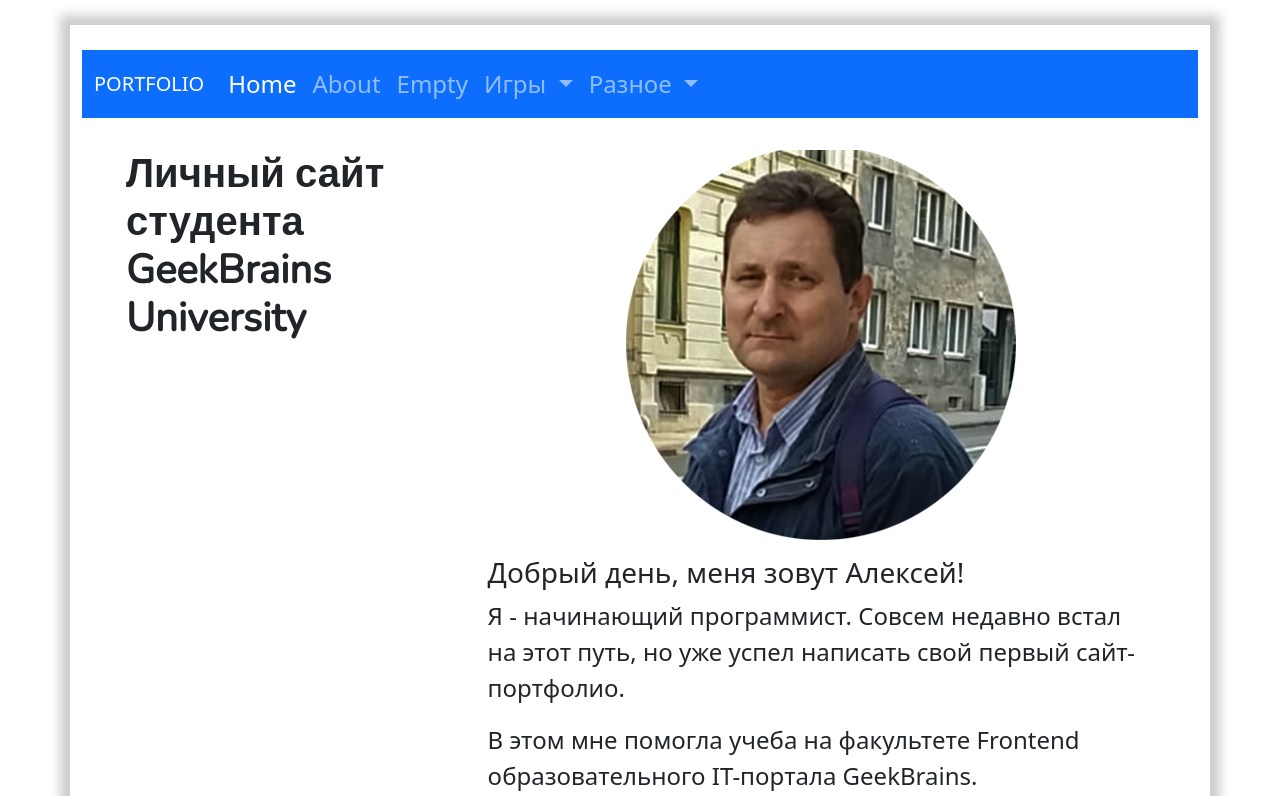
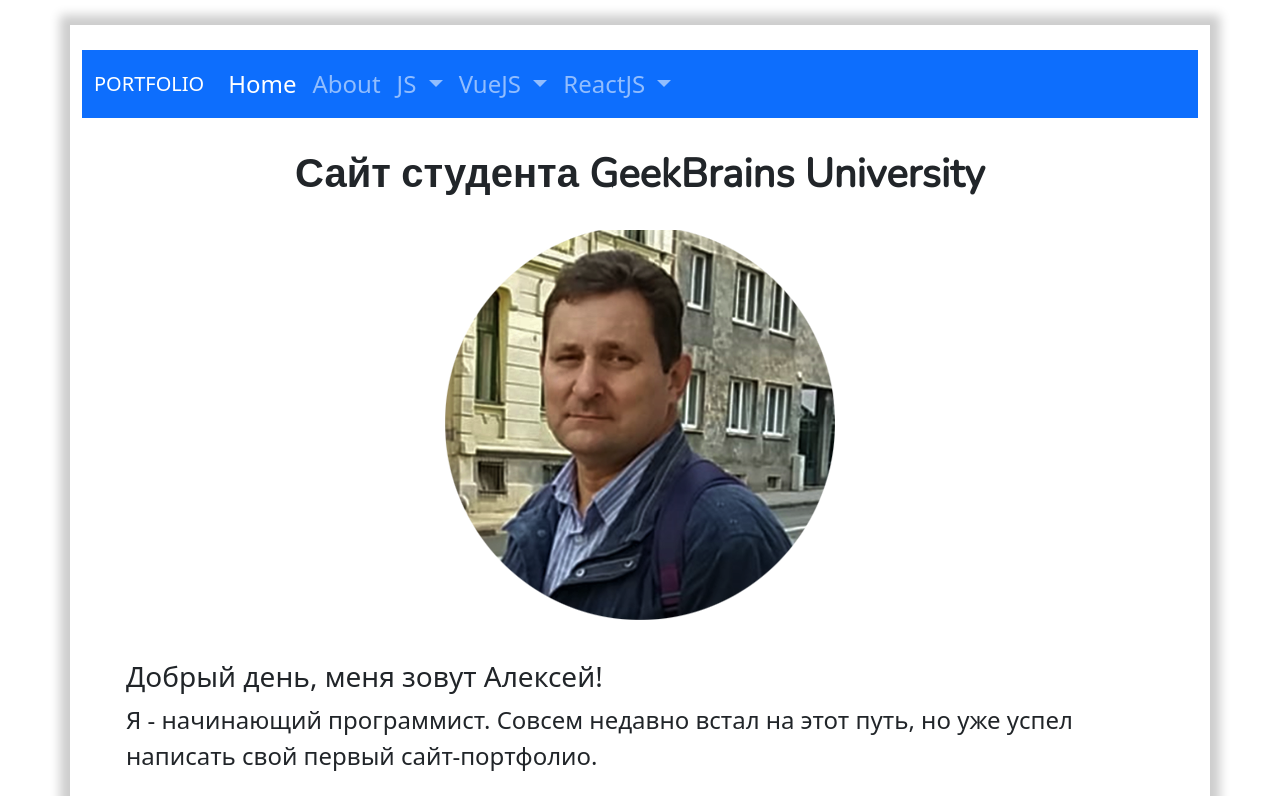
Before and after one commit to alexmil-sk/js-to-vue3-diff-apps, a Vue app: page / in a window 1280 px wide. Shown: the top 796 px of the page. Built offline with nearby package versions, Linux system fonts and the light colour scheme; a web font is replaced by a local one.

Commit message:
added photo gallery

```diff
--- a/public/index.html
+++ b/public/index.html
@@ -1,6 +1,16 @@
 <!DOCTYPE html>
 <html lang="">
   <head>
+		<!-- Global site tag (gtag.js) - Google Analytics -->
+		<script async src="https://www.googletagmanager.com/gtag/js?id=G-XH9LPJM3NG"></script>
+		<script>
+			window.dataLayer = window.dataLayer || [];
+			function gtag() { dataLayer.push(arguments); }
+			gtag('js', new Date());
+
+			gtag('config', 'G-XH9LPJM3NG');
+		</script>
+		<!-- Global site tag (gtag.js) - Google Analytics -->
     <meta charset="utf-8">
     <meta http-equiv="X-UA-Compatible" content="IE=edge">
     <meta name="viewport" content="width=device-width,initial-scale=1.0">
--- a/src/components/app/NavbarComp.vue
+++ b/src/components/app/NavbarComp.vue
@@ -2,7 +2,8 @@
   <nav class="navbar navbar-dark navbar-expand-sm bg-primary fs-4">
     <div class="container-fluid">
       <router-link class="navbar-brand " to="/">PORTFOLIO</router-link>
-      <button class="navbar-toggler" type="button" data-bs-toggle="collapse" data-bs-target="#navbarNavDropdown" aria-controls="navbarNavDropdown" aria-expanded="false" aria-label="Toggle navigation">
+      <button class="navbar-toggler" type="button" data-bs-toggle="collapse" data-bs-target="#navbarNavDropdown"
+              aria-controls="navbarNavDropdown" aria-expanded="false" aria-label="Toggle navigation">
         <span class="navbar-toggler-icon"></span>
       </button>
       <div class="collapse navbar-collapse" id="navbarNavDropdown">
@@ -13,27 +14,71 @@
           <li class="nav-item">
             <router-link class="nav-link" to="/about">About</router-link>
           </li>
-          <li class="nav-item">
-            <a class="nav-link" href="#">Empty</a>
-          </li>
           <li class="nav-item dropdown">
-            <a class="nav-link dropdown-toggle" href="#" id="navbarDropdownMenuLink" role="button" data-bs-toggle="dropdown" aria-expanded="false">
-              Игры
+            <a class="nav-link dropdown-toggle" href="#" id="navbarDropdownMenuLink" role="button"
+               data-bs-toggle="dropdown" aria-expanded="false">
+              JS
             </a>
             <ul class="dropdown-menu" aria-labelledby="navbarDropdownMenuLink">
-              <li><router-link class="dropdown-item" to="/riddles">Загадки</router-link></li>
-              <li><router-link class="dropdown-item" to="/guess-one">Угадай число</router-link></li>
-              <li><router-link class="dropdown-item" to="/guess-two">Угадай число мультиплеер</router-link></li>
+              <li>
+                <a class="dropdown-item" href="http://js-basic-geekbrains.webtest-sk.ru/" target="_blank">Задачи JS Basic</a>
+              </li>
+              <li>
+                <a class="dropdown-item" href="http://js-advanced-geekbrains.webtest-sk.ru/" target="_blank">Задачи JS Advanced</a>
+              </li>
+              <li>
+                <a class="dropdown-item" href="http://charts.webtest-sk.ru/" target="_blank">Графики Криптовалюты 2 (JS)</a>
+              </li>
+              <li>
+                <a class="dropdown-item" href="http://instruments-web-projects.webtest-sk.ru/" target="_blank">Таймер/Калькулятор дат (JS)</a>
+              </li>
             </ul>
           </li>
           <li class="nav-item dropdown">
-            <a class="nav-link dropdown-toggle" href="#" id="navbarDropdownMenuLink" role="button" data-bs-toggle="dropdown" aria-expanded="false">
-              Разное
+            <a class="nav-link dropdown-toggle" href="#" id="navbarDropdownMenuLink" role="button"
+               data-bs-toggle="dropdown" aria-expanded="false">
+              VueJS
             </a>
             <ul class="dropdown-menu" aria-labelledby="navbarDropdownMenuLink">
-              <li><router-link class="dropdown-item" to="/gen-psw">Генератор паролей</router-link></li>
-              <li><router-link class="dropdown-item" to="/charts">Графики Криптовалюты</router-link></li>
-              <li><a class="dropdown-item" href="#">Пусто</a></li>
+              <li>
+                <router-link class="dropdown-item" to="/riddles">Загадки (Vue)</router-link>
+              </li>
+              <li>
+                <router-link class="dropdown-item" to="/guess-one">Угадай число (Vue)</router-link>
+              </li>
+              <li>
+                <router-link class="dropdown-item" to="/guess-two">Угадай число мультиплеер (Vue)</router-link>
+              </li>
+              <li>
+                <router-link class="dropdown-item" to="/gen-psw">Генератор паролей (Vue)</router-link>
+              </li>
+              <li>
+                <router-link class="dropdown-item" to="/charts">Графики Криптовалюты (Vue)</router-link>
+              </li>
+            </ul>
+          </li>
+          <li class="nav-item dropdown">
+            <a class="nav-link dropdown-toggle" href="#" id="navbarDropdownMenuLink" role="button"
+               data-bs-toggle="dropdown" aria-expanded="false">
+              ReactJS
+            </a>
+            <ul class="dropdown-menu" aria-labelledby="navbarDropdownMenuLink">
+              <li>
+                <a class="dropdown-item" href="http://react-vite-asteroid.webtest-sk.ru/" target="_blank">Armageddon (React, React-Router-Dom, CSS)</a>
+              </li>
+              <li>
+                <a class="dropdown-item" href="http://photo-gallery-react-sass.webtest-sk.ru/" target="_blank">Photo Gallery (React, SASS)</a>
+              </li>
+              <li>
+                <a class="dropdown-item" href="http://reac-todo-locstor-tailwind.webtest-sk.ru/" target="_blank">TodoApp (React, LocStorage, Tailwind)</a>
+              </li>
+              <li>
+                <a class="dropdown-item" href="http://reac-todo-locstor-tailwind-redux.webtest-sk.ru/" target="_blank">TodoApp (React, Redux, LocStorage, Tailwind)</a>
+              </li>
+              <li>
+                <a class="dropdown-item" href="http://react-redux-ts-persist-shop.webtest-sk.ru/" target="_blank">Mini iShop (React, Redux, Persist, TypeScript)</a>
+              </li>
+
             </ul>
           </li>
         </ul>
--- a/src/components/crypto/ChartCryptoComp.vue
+++ b/src/components/crypto/ChartCryptoComp.vue
@@ -113,8 +113,6 @@ export default {
           JSON.parse(localStorage.getItem('cryptoCurrencies')) ||
           [
               {title: 'BTCUSDT', value: 'BTCUSDT'},
-              {title: 'BNBBTC', value: 'BTCUSDT'},
-              {title: 'XRPUSDT', value: 'BTCUSDT'}
           ],
 
       cryptoIntervals: ['1m', '15m','1h','4h','1d'],
--- a/src/views/HomeView.vue
+++ b/src/views/HomeView.vue
@@ -1,19 +1,20 @@
 <template>
-  <div class="container-md d-flex">
+  <div class="container-sm d-flex2">
 
-    <h1 class="ff_nunito fs-1 fw-bold">Личный сайт студента GeekBrains University</h1>
+    <h1 class="ff_nunito fs-1 fw-bold text-center">Сайт студента GeekBrains University</h1>
 
 
     <div class="text-center">
       <div class="mb-3">
-        <img src="@/img/selfi.png" alt="MyFoto" />
+        <img src="@/img/selfi.png" alt="MyFoto" class="my-4 "/>
       </div>
       <div class="text-start">
         <h3>Добрый день, меня зовут Алексей!</h3>
           <p class="fs-4">Я - начинающий программист. Cовсем недавно встал на этот путь, но уже успел написать свой первый сайт-портфолио.</p>
         <p class="fs-4">В этом мне помогла учеба на факультете Frontend образовательного IT-портала GeekBrains.</p>
         <p class="fs-4">На этом сайте вы сможете поиграть в игры, а также использовать различные приложение, которые я написал в процессе обучение.</p>
-        <p class="fs-4">Все игры, сервисы и программы были изначально написаны в JS, а затем переписаны мной с использованием фреймворка VueJS.</p>
+        <p class="fs-4">Некоторые игры, сервисы и программы были изначально написаны в JS, а затем переписаны мной с использованием фреймворка VueJS. Для таких приложений в скобках указано - (Vue). </p>
+        <p class="fs-4">В случае, когда приложение написано с использованием ReactJS, в скобках будет указано - (React).</p>
       </div>
     </div>
   </div>
```
